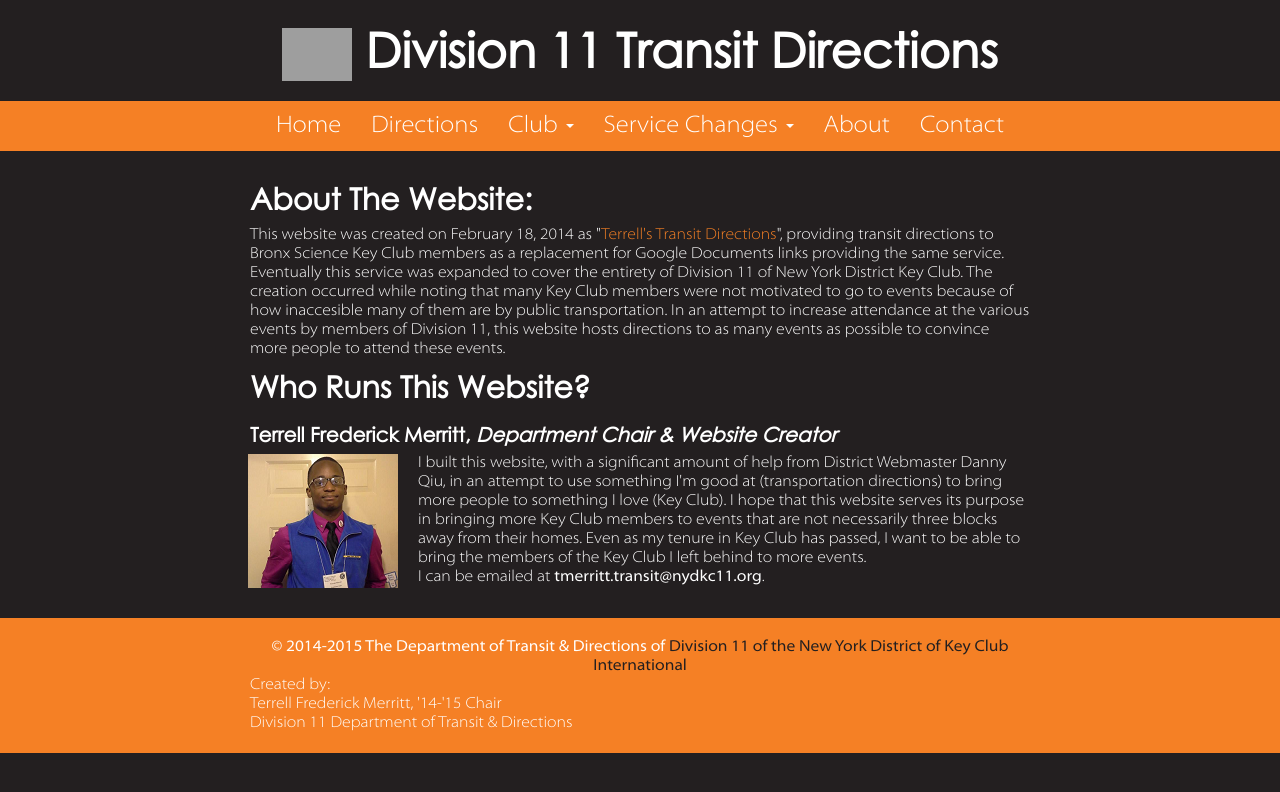
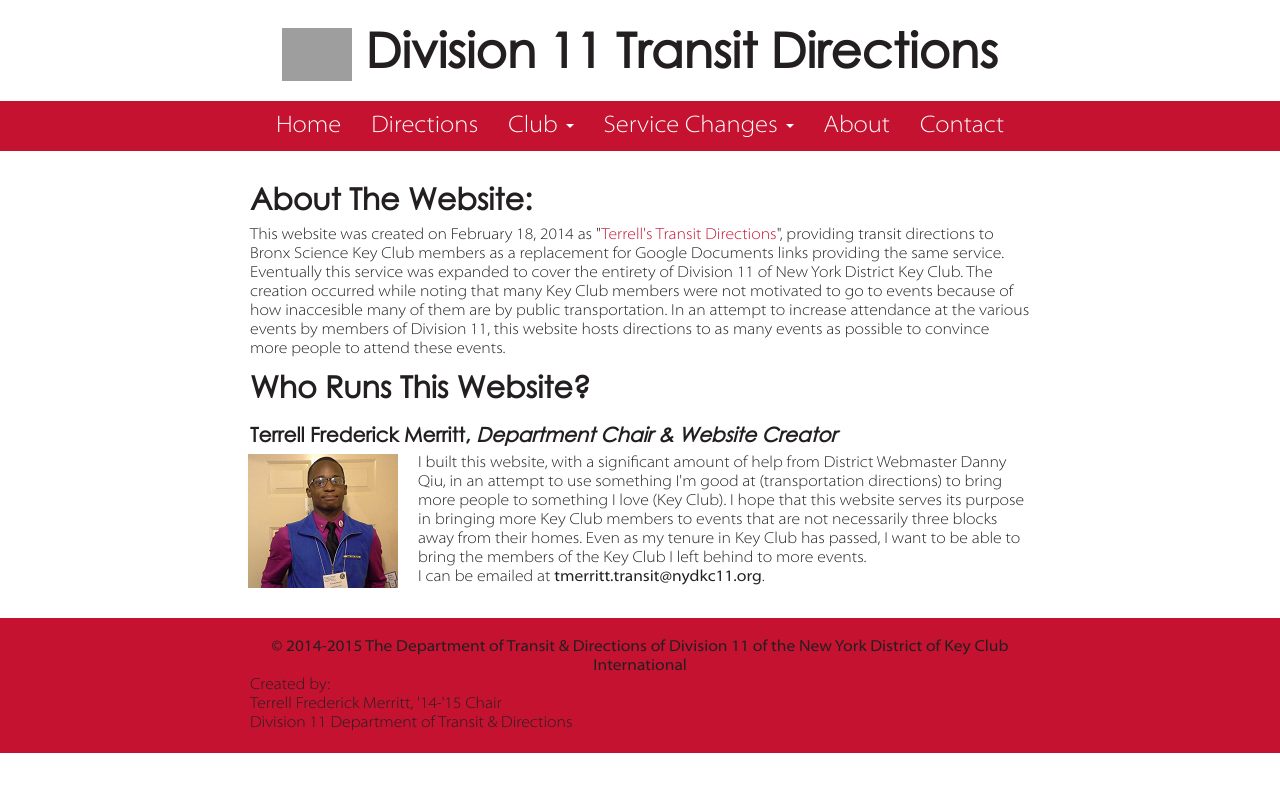
Before and after one commit to d11directions/d11directions.github.io, a Jekyll site: the page built from tests/valentines.html, in a window 1280 px wide. Shown: the top 792 px of the page. Built offline with Jekyll 4.4.1, drawn with Linux system fonts in a browser that asks for light colours; grey boxes are pictures that could not be loaded.

Commit message:
Fix reference to valentines css in layout

```diff
--- a/_layouts/valentines.html
+++ b/_layouts/valentines.html
@@ -11,7 +11,7 @@
   {% endif %}
   <link rel="stylesheet" type="text/css" media="screen" href="/css/bootstrap.min.css">
   <link rel="stylesheet" type="text/css" media="screen" href="/css/main.css">
-  <link rel="stylesheet" type="text/css" media="screen" href="/css/halloween2014.css">
+  <link rel="stylesheet" type="text/css" media="screen" href="/css/valentines2015.css">
   <link rel="shortcut icon" type="image/x-icon" href="/favicon.ico">
   <script src="/js/jquery-1.11.1.min.js"></script>
   <script src="/js/bootstrap.min.js"></script>
```
